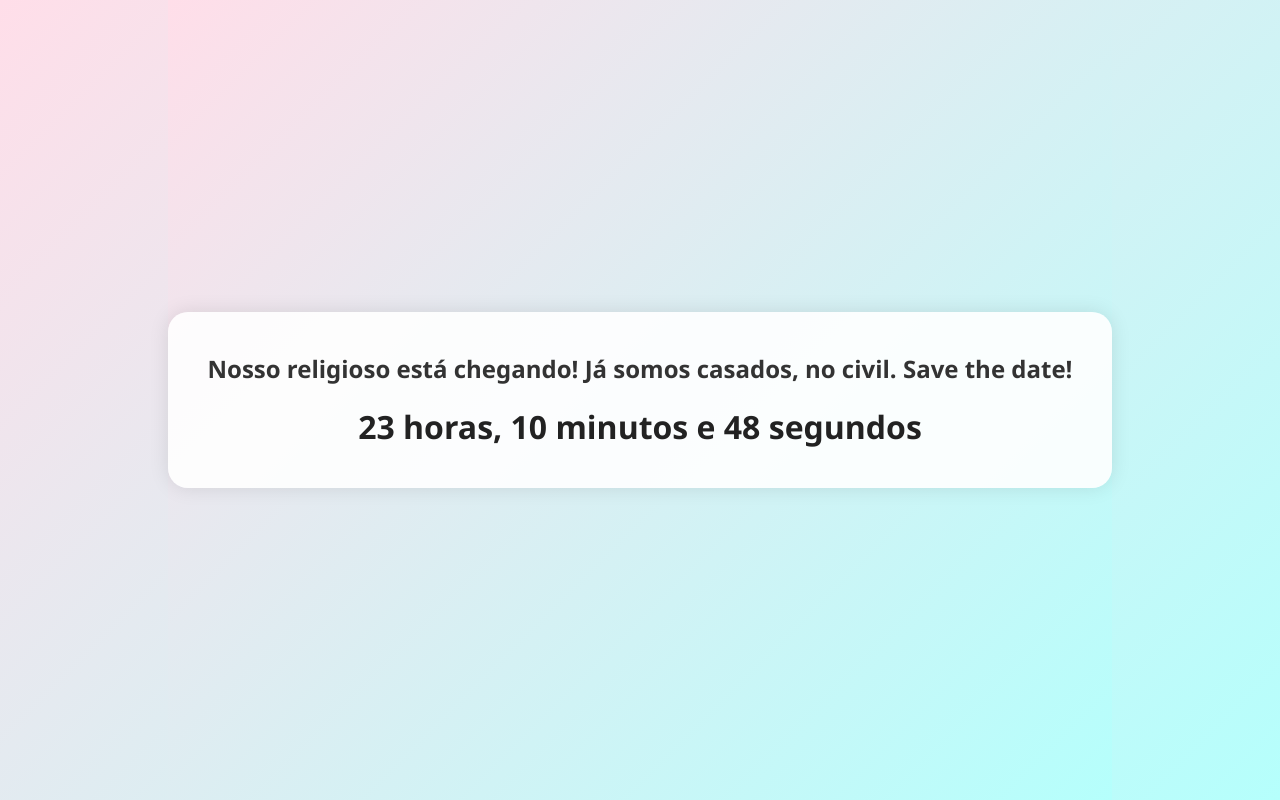
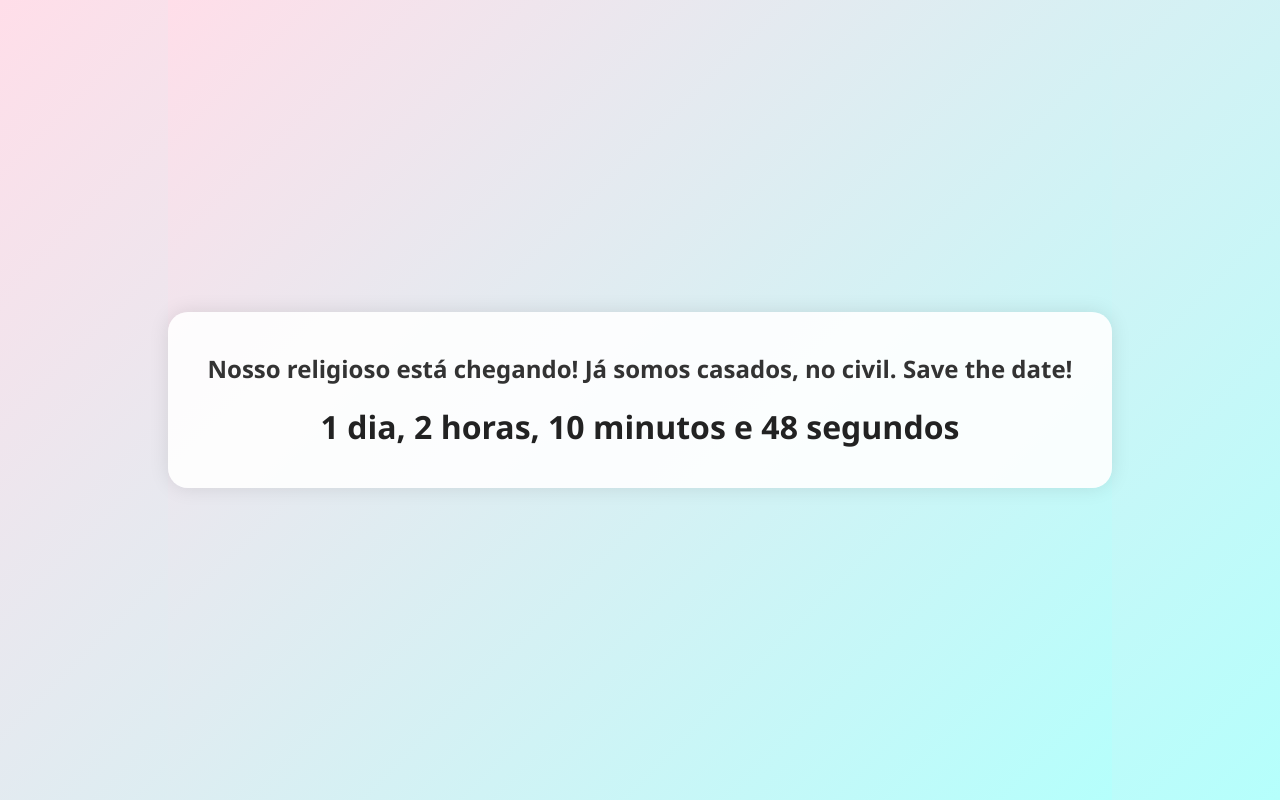
Before and after one commit to williamokano/williamokano.github.io, a plain HTML site: page religioso/index.html in a window 1280 px wide. Drawn offline with Linux system fonts and the light colour scheme.

Commit message:
Adjust countdown target time to 18:00

```diff
--- a/religioso/index.html
+++ b/religioso/index.html
@@ -57,7 +57,7 @@
     </div>
 
     <script>
-      const targetDate = new Date("2026-04-25T15:00:00-03:00");
+      const targetDate = new Date("2026-04-25T18:00:00-03:00");
 
       const messageEl = document.getElementById("message");
       const countdownEl = document.getElementById("countdown");
```
